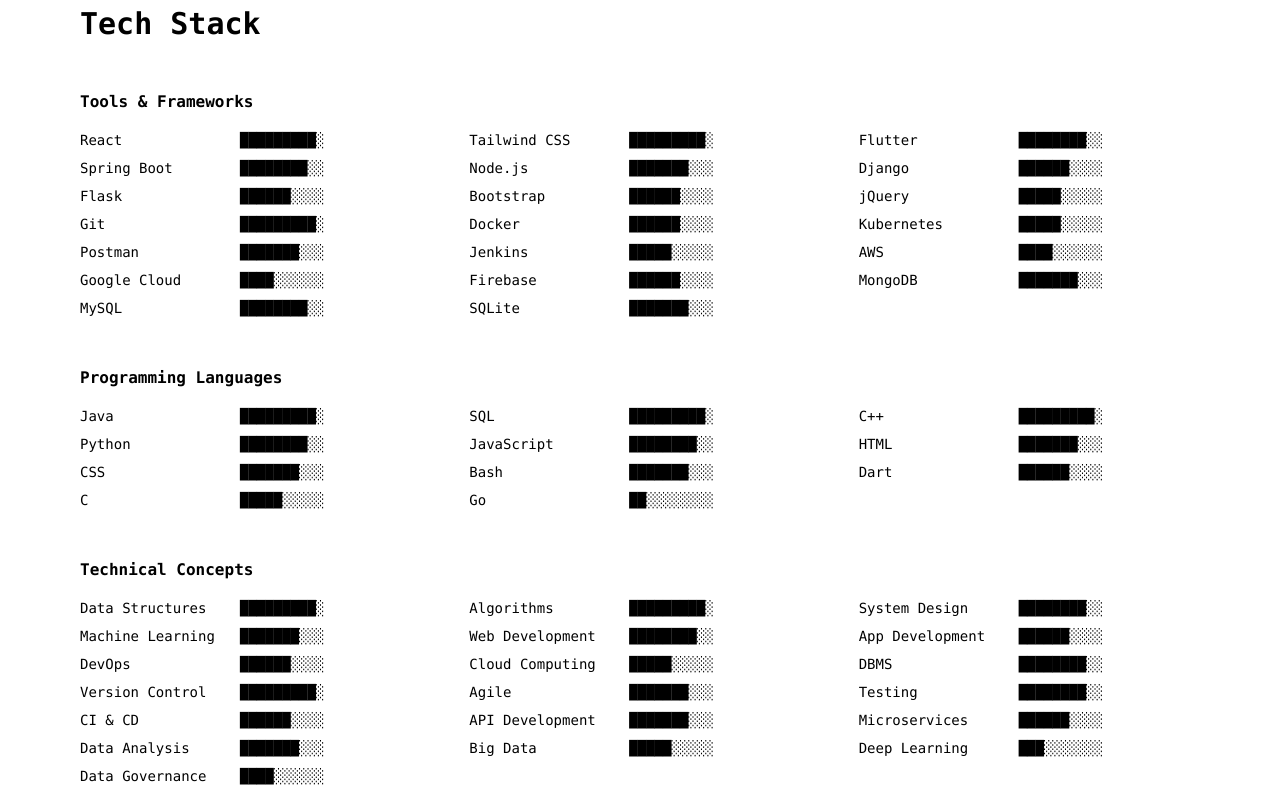
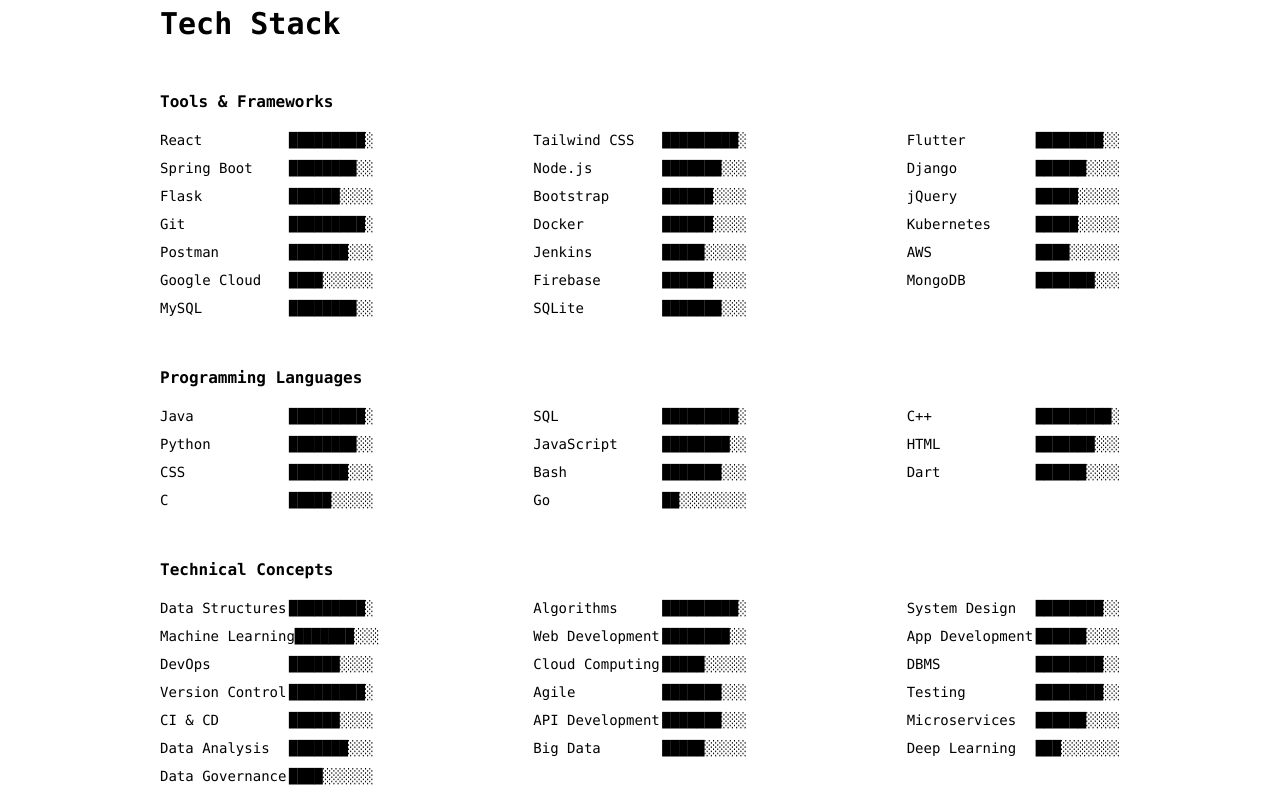
Before and after one commit to OverPoweredDev/Portfolio, a React (Create React App) app: page / in a window 1280 px wide. Shown: the part 2800-3600 px from the top of the page. Built offline with nearby package versions, Linux system fonts and the light colour scheme.

Commit message:
fixes tech stack alignment

```diff
--- a/src/App.js
+++ b/src/App.js
@@ -2,6 +2,7 @@ import { BrowserRouter as Router, Routes, Route } from "react-router-dom";
 import Navbar from "./components/navbar/Navbar";
 import Portfolio from "./pages/Portfolio";
 import NotFound from "./pages/NotFound";
+import Footer from "./components/Footer";
 
 function App() {
   return (
@@ -12,6 +13,7 @@ function App() {
           <Route path="/" element={<Portfolio />} />
           <Route path="*" element={<NotFound />} />
         </Routes>
+        <Footer />
       </div>
     </Router>
   );
--- /dev/null
+++ b/src/components/Footer.jsx
@@ -0,0 +1,7 @@
+export default function Footer() {
+  return (
+    <footer className="mt-12 text-center border-t border-light-text dark:border-dark-text py-4 text-xs md:text-sm">
+      omkarprabhune.com © 2025
+    </footer>
+  );
+}
--- a/src/components/homepage/Footer.jsx
+++ b/src/components/homepage/Contact.jsx
@@ -4,7 +4,7 @@ import { MdEmail } from "react-icons/md";
 import { useTranslation } from "react-i18next";
 import emailjs from "@emailjs/browser";
 
-export default function Footer() {
+export default function Contact() {
   const { t } = useTranslation();
   const [submitted, setSubmitted] = useState(false);
   const [loading, setLoading] = useState(false);
@@ -35,7 +35,7 @@ export default function Footer() {
   };
 
   return (
-    <footer className="mt-32 border-t-2 border-light-text dark:border-dark-text font-mono">
+    <div className="mt-32 border-t-2 border-light-text dark:border-dark-text font-mono">
       <div
         id="contact"
         className="max-w-6xl mx-auto grid md:grid-cols-2 gap-20 p-8"
@@ -131,10 +131,6 @@ export default function Footer() {
           </ul>
         </address>
       </div>
-
-      <div className="mt-12 text-center border-t border-light-text dark:border-dark-text py-4 text-xs md:text-sm">
-        omkarprabhune.com © 2025
-      </div>
-    </footer>
+    </div>
   );
 }
--- a/src/components/homepage/Skills.jsx
+++ b/src/components/homepage/Skills.jsx
@@ -71,7 +71,7 @@ export default function Skills() {
   const { t } = useTranslation();
 
   return (
-    <div id="skills" className="mx-20 mb-24 mt-4 font-mono whitespace-nowrap">
+    <div id="skills" className="mx-40 mb-24 mt-4 font-mono whitespace-nowrap">
       <div className="mb-6 text-3xl font-bold">
         {t("homepage.skills.tech-stack")}
       </div>
@@ -79,14 +79,14 @@ export default function Skills() {
       <div className="mt-12 mb-4 text-md font-bold">
         {t("homepage.skills.tools-and-frameworks")}
       </div>
-      <div className="grid grid-cols-1 md:grid-cols-3 gap-x-12 gap-y-2 text-sm">
+      <div className="grid grid-cols-1 md:grid-cols-3 gap-x-40 gap-y-2 text-sm">
         {toolsAndFrameworks.slice(0, 6).map(
           (
             skill // Show only 6 skills on mobile
           ) => (
-            <div key={skill.name} className="flex items-center">
-              <span className="w-40">{skill.name}</span>
-              <span>{getBar(skill.level)}</span>
+            <div key={skill.name} className="flex justify-between">
+              <div className="w-40">{skill.name}</div>
+              <div>{getBar(skill.level)}</div>
             </div>
           )
         )}
@@ -94,9 +94,9 @@ export default function Skills() {
           (
             skill // Show remaining skills only on larger screens
           ) => (
-            <div key={skill.name} className="hidden md:flex items-center">
-              <span className="w-40">{skill.name}</span>
-              <span>{getBar(skill.level)}</span>
+            <div key={skill.name} className="hidden md:flex justify-between">
+              <div className="w-40">{skill.name}</div>
+              <div>{getBar(skill.level)}</div>
             </div>
           )
         )}
@@ -105,14 +105,14 @@ export default function Skills() {
       <div className="mt-12 mb-4 text-md font-bold">
         {t("homepage.skills.programming-languages")}
       </div>
-      <div className="grid grid-cols-1 md:grid-cols-3 gap-x-12 gap-y-2 text-sm">
+      <div className="grid grid-cols-1 md:grid-cols-3 gap-x-40 gap-y-2 text-sm">
         {programmingLanguages.slice(0, 6).map(
           (
             skill // Show only 6 skills on mobile
           ) => (
-            <div key={skill.name} className="flex items-center">
-              <span className="w-40">{skill.name}</span>
-              <span>{getBar(skill.level)}</span>
+            <div key={skill.name} className="hidden md:flex justify-between">
+              <div className="w-40">{skill.name}</div>
+              <div>{getBar(skill.level)}</div>
             </div>
           )
         )}
@@ -120,9 +120,9 @@ export default function Skills() {
           (
             skill // Show remaining skills only on larger screens
           ) => (
-            <div key={skill.name} className="hidden md:flex items-center">
-              <span className="w-40">{skill.name}</span>
-              <span>{getBar(skill.level)}</span>
+            <div key={skill.name} className="hidden md:flex justify-between">
+              <div className="w-40">{skill.name}</div>
+              <div>{getBar(skill.level)}</div>
             </div>
           )
         )}
@@ -131,14 +131,14 @@ export default function Skills() {
       <div className="mt-12 mb-4 text-md font-bold">
         {t("homepage.skills.technical-concepts")}
       </div>
-      <div className="grid grid-cols-1 md:grid-cols-3 gap-x-12 gap-y-2 text-sm">
+      <div className="grid grid-cols-1 md:grid-cols-3 gap-x-40 gap-y-2 text-sm">
         {technicalConcepts.slice(0, 6).map(
           (
             skill // Show only 6 skills on mobile
           ) => (
-            <div key={skill.name} className="flex items-center">
-              <span className="w-40">{skill.name}</span>
-              <span>{getBar(skill.level)}</span>
+            <div key={skill.name} className="hidden md:flex justify-between">
+              <div className="w-40">{skill.name}</div>
+              <div>{getBar(skill.level)}</div>
             </div>
           )
         )}
@@ -146,9 +146,9 @@ export default function Skills() {
           (
             skill // Show remaining skills only on larger screens
           ) => (
-            <div key={skill.name} className="hidden md:flex items-center">
-              <span className="w-40">{skill.name}</span>
-              <span>{getBar(skill.level)}</span>
+            <div key={skill.name} className="hidden md:flex justify-between">
+              <div className="w-40">{skill.name}</div>
+              <div>{getBar(skill.level)}</div>
             </div>
           )
         )}
--- a/src/pages/NotFound.jsx
+++ b/src/pages/NotFound.jsx
@@ -2,15 +2,12 @@ import { Link } from "react-router-dom";
 
 export default function NotFound() {
   return (
-    <div className="flex flex-col items-center justify-center h-screen text-center">
+    <div className="flex flex-col items-center justify-center h-lvh text-center">
       <h1 className="text-4xl md:text-6xl font-bold mb-4">404</h1>
       <p className="text-lg md:text-xl mb-6">
         Oops! The page you're looking for doesn't exist.
       </p>
-      <Link
-        to="/"
-        className="text-blue-500 hover:underline text-lg md:text-xl"
-      >
+      <Link to="/" className="text-blue-500 hover:underline text-lg md:text-xl">
         Go back to the homepage
       </Link>
     </div>
--- a/src/pages/Portfolio.jsx
+++ b/src/pages/Portfolio.jsx
@@ -3,7 +3,7 @@ import ScrollHint from "../components/homepage/dividers/ScrollHint";
 import Timeline from "../components/homepage/Timeline";
 import Skills from "../components/homepage/Skills";
 import Line from "../components/homepage/dividers/Line";
-import Footer from "../components/homepage/Footer";
+import Contact from "../components/homepage/Contact";
 import Projects from "../components/homepage/projects/Projects";
 
 export default function Portfolio() {
@@ -15,7 +15,7 @@ export default function Portfolio() {
       <Projects />
       <Line />
       <Skills />
-      <Footer />
+      <Contact />
     </div>
   );
 }
```
